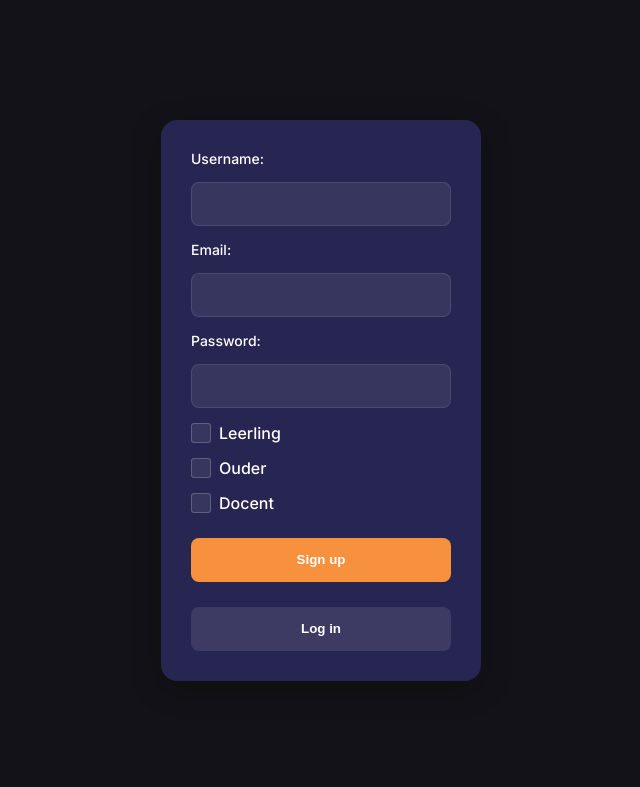
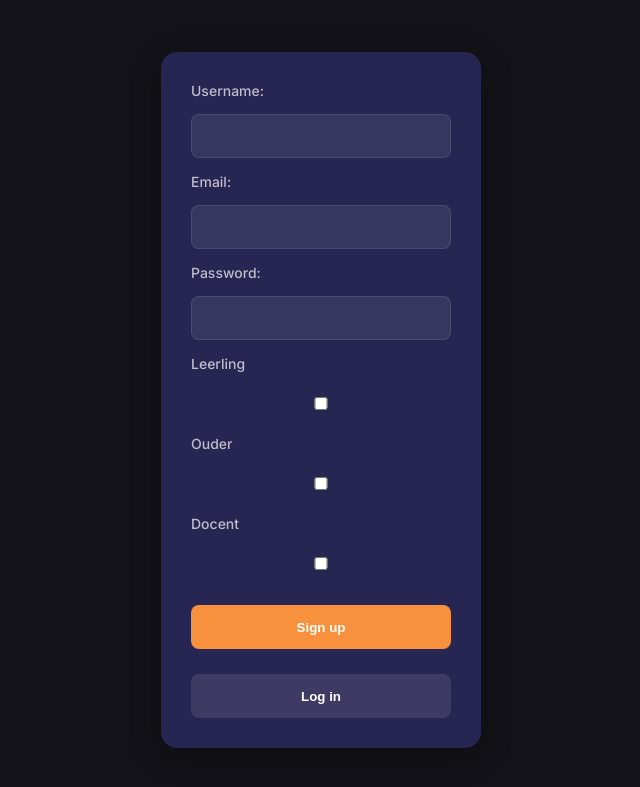
Before and after one commit to 410000849/Rekenapplicatie-2025, a PHP site: page / in a window 1280 px wide. Shown: the top 787 px of the page, without its empty margins (319-959 px from the left). Run offline with PHP 8.4, Linux system fonts and the light colour scheme.

Commit message:
Revert "CSS singup"
This reverts commit c4420af70efe088f64e05e96b28750435db666f4.

```diff
--- a/public/front-end/routing/main/sign-up/index.css
+++ b/public/front-end/routing/main/sign-up/index.css
@@ -44,7 +44,7 @@ main {
 
 #signup-form span {
   font-size: 14px;
-  color: white;
+  color: rgba(255, 255, 255, 0.7);
 }
 
 #signup-form input {
@@ -65,56 +65,10 @@ main {
   box-shadow: 0 0 0 2px rgba(247, 145, 61, 0.2);
 }
 
-/* Custom checkbox styling */
 #signup-form input[type="checkbox"] {
-  position: absolute;
-  opacity: 0;
-  width: 0;
-  height: 0;
-}
-
-/* Custom checkbox */
-#signup-form input[type="checkbox"] + label {
-  position: relative;
-  padding-left: 28px;
-  cursor: pointer;
-  display: inline-block;
-  color: white;
-  line-height: 20px;
-}
-
-#signup-form input[type="checkbox"] + label:before {
-  content: '';
-  position: absolute;
-  left: 0;
-  top: 0;
-  width: 18px;
-  height: 18px;
-  border: 1px solid rgba(255, 255, 255, 0.2);
-  background: rgba(255, 255, 255, 0.08);
-  border-radius: 3px;
-  transition: all 0.2s ease;
-}
-
-#signup-form input[type="checkbox"]:checked + label:before {
-  background: var(--orange);
-  border-color: var(--orange);
-}
-
-#signup-form input[type="checkbox"]:checked + label:after {
-  content: '';
-  position: absolute;
-  left: 6px;
-  top: 3px;
-  width: 6px;
-  height: 10px;
-  border: solid white;
-  border-width: 0 2px 2px 0;
-  transform: rotate(45deg);
-}
-
-#signup-form input[type="checkbox"]:focus + label:before {
-  box-shadow: 0 0 0 2px rgba(247, 145, 61, 0.3);
+  width: auto;
+  height: auto;
+  margin: 10px 0;
 }
 
 #signup-form button {
--- a/public/front-end/routing/main/sign-up/index.html
+++ b/public/front-end/routing/main/sign-up/index.html
@@ -5,9 +5,9 @@
         <span>Username: </span><input id="username" type="text">
         <span>Email: </span><input id="username" type="email">
         <span>Password: </span><input id="password" type="password">
-        <input type="checkbox" id="leerling"><label for="leerling">Leerling</label>
-        <input type="checkbox" id="ouder"><label for="ouder">Ouder</label>
-        <input type="checkbox" id="docent"><label for="docent">Docent</label>
+        <span>Leerling</span><input id="leerling" type="checkbox">
+        <span>Ouder</span><input id="ouder" type="checkbox">
+        <span>Docent</span><input id="docent" type="checkbox">
         <button type="submit">Sign up</button>
         <button type="button" onclick="document.location = '/log-in'">Log in</button>
     </form>
```
